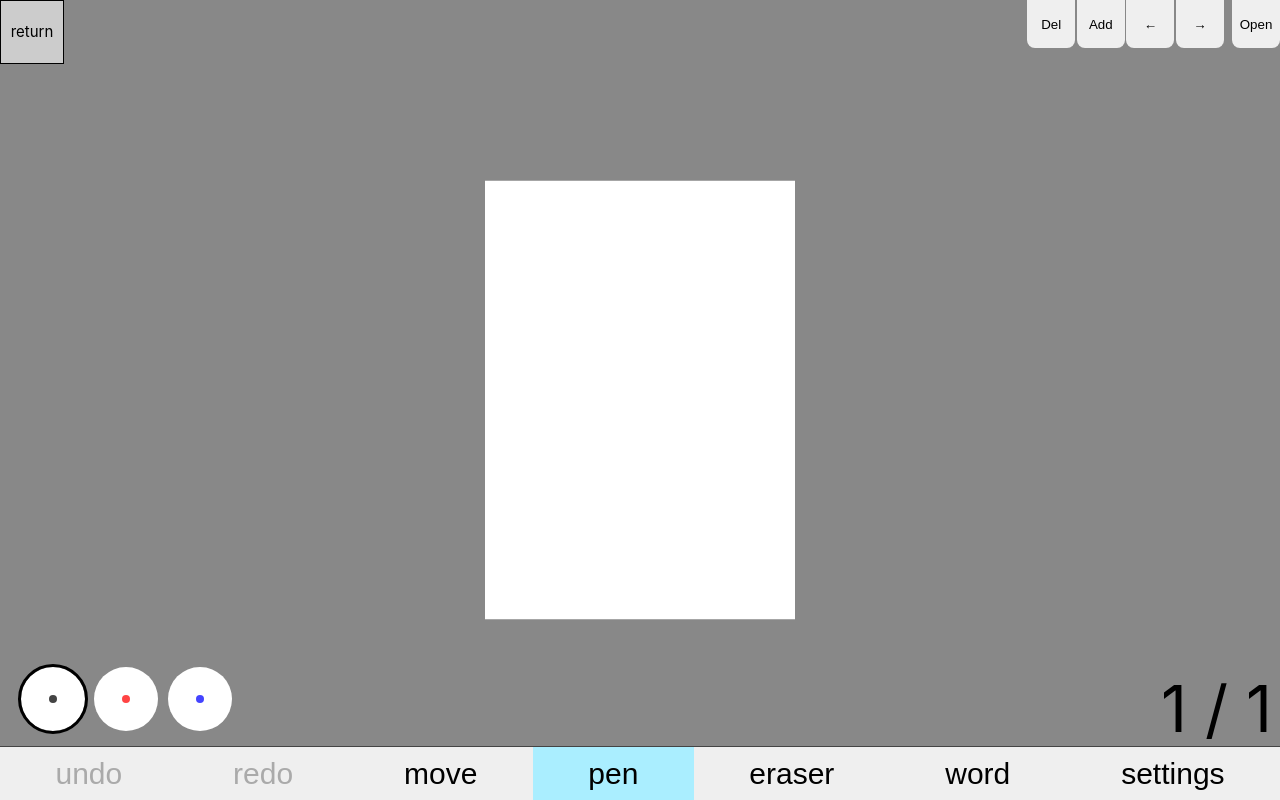
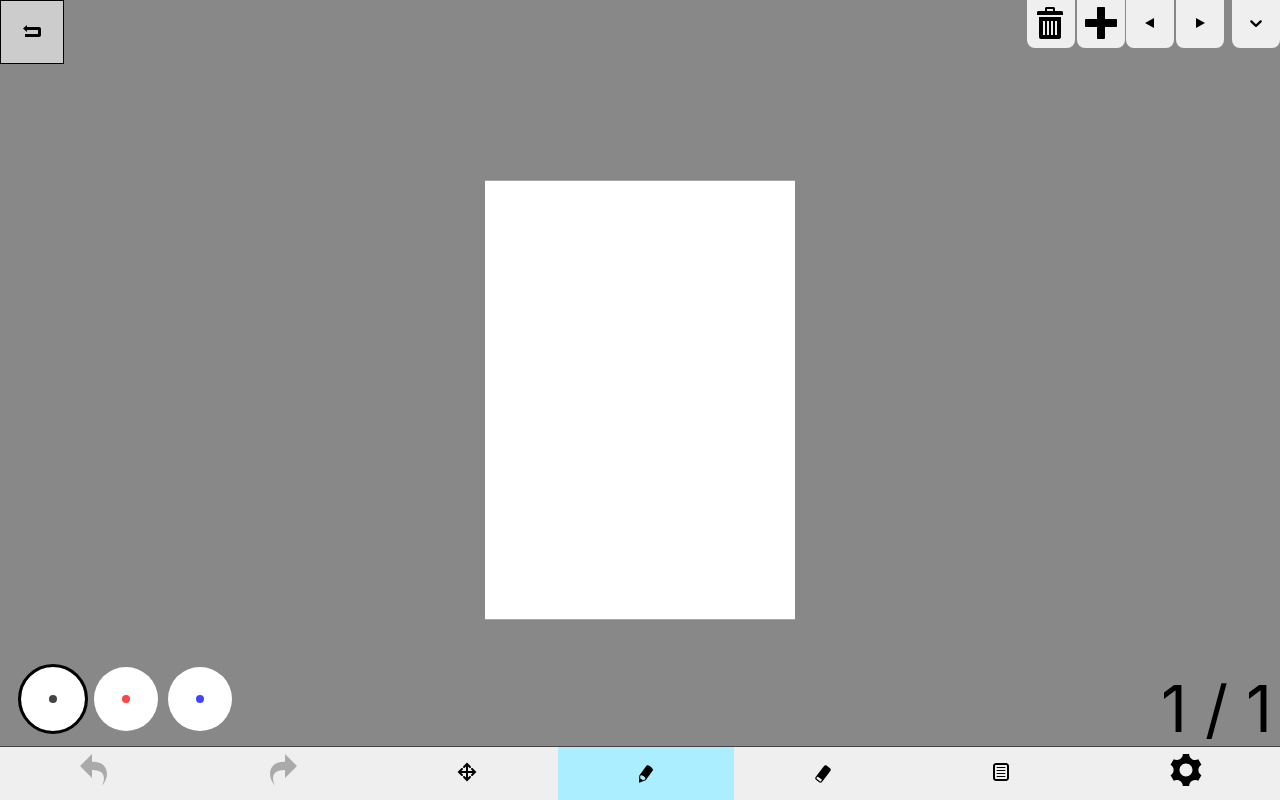
Before and after one commit to Kiterai/ComicSeeder, a Vue app in the folder frontend/: page / in a window 1280 px wide. Both pictures are taken after a click on the button "New Work". Built offline with nearby package versions, Linux system fonts and the light colour scheme.

Commit message:
アイコンの利用

```diff
--- a/frontend/src/components/workedit/PageEditTools.vue
+++ b/frontend/src/components/workedit/PageEditTools.vue
@@ -2,6 +2,13 @@
 import { useDrawMode } from '@/stores/drawMode';
 import { useDrawState } from '@/stores/drawState';
 import { useOpeHistory } from '@/stores/opeHistory';
+import IconUndo from '../icons/IconUndo.vue';
+import IconRedo from '../icons/IconRedo.vue';
+import IconMove from '../icons/IconMove.vue';
+import IconPencil from '../icons/IconPencil.vue';
+import IconEraser from '../icons/IconEraser.vue';
+import IconCog from '../icons/IconCog.vue';
+import IconDocument from '../icons/IconDocument.vue';
 
 const drawModeStore = useDrawMode();
 const drawStateStore = useDrawState();
@@ -39,7 +46,7 @@ const onClickSettings = () => {
         color: opeHistory.isUndoAvailable() ? '#000' : '#aaa'
       }"
     >
-      undo
+      <IconUndo />
     </button>
     <button
       :onclick="onClickRedo"
@@ -48,37 +55,39 @@ const onClickSettings = () => {
         color: opeHistory.isRedoAvailable() ? '#000' : '#aaa'
       }"
     >
-      redo
+      <IconRedo />
     </button>
     <button
       :onclick="onClickMove"
       :class="$style.tool"
       :dat-tool-active="drawModeStore.mode == 'move'"
     >
-      move
+      <IconMove />
     </button>
     <button
       :onclick="onClickPen"
       :class="$style.tool"
       :dat-tool-active="drawModeStore.mode == 'pen'"
     >
-      pen
+      <IconPencil />
     </button>
     <button
       :onclick="onClickEraser"
       :class="$style.tool"
       :dat-tool-active="drawModeStore.mode == 'eraser'"
     >
-      eraser
+      <IconEraser />
     </button>
     <button
       :onclick="onClickWord"
       :class="$style.tool"
       :dat-tool-active="drawModeStore.mode == 'word'"
     >
-      word
+      <IconDocument />
     </button>
-    <button :class="$style.tool" :onclick="onClickSettings">settings</button>
+    <button :class="$style.tool" :onclick="onClickSettings">
+      <IconCog />
+    </button>
   </div>
 </template>
 
--- a/frontend/src/components/workedit/PageList.vue
+++ b/frontend/src/components/workedit/PageList.vue
@@ -2,6 +2,12 @@
 import { usePageOperation } from '@/composables/usePageOperation';
 import { useDrawState } from '@/stores/drawState';
 import { ref } from 'vue';
+import IconBin from '../icons/IconBin.vue';
+import IconPlus from '../icons/IconPlus.vue';
+import IconTriangleLeft from '../icons/IconTriangleLeft.vue';
+import IconTriangleRight from '../icons/IconTriangleRight.vue';
+import IconChevronDown from '../icons/IconChevronDown.vue';
+import IconChevronUp from '../icons/IconChevronUp.vue';
 
 const drawState = useDrawState();
 const pageOperation = usePageOperation();
@@ -45,11 +51,20 @@ const onSelectPage = (e: MouseEvent) => {
       top: opened ? '10rem' : '0'
     }"
   >
-    <button :class="$style.button" :onclick="() => pageOperation.tryDeleteNowPage()">Del</button>
-    <button :class="$style.button" :onclick="() => pageOperation.tryAddPage()">Add</button>
-    <button :class="$style.button" :onclick="() => pageOperation.tryGotoLeftPage()">←</button>
-    <button :class="$style.button" :onclick="() => pageOperation.tryGotoRightPage()">→</button>
-    <button :class="[$style.button, $style.openButton]" :onclick="onSwitchOpened">Open</button>
+    <button :class="$style.button" :onclick="() => pageOperation.tryDeleteNowPage()">
+      <IconBin />
+    </button>
+    <button :class="$style.button" :onclick="() => pageOperation.tryAddPage()"><IconPlus /></button>
+    <button :class="$style.button" :onclick="() => pageOperation.tryGotoLeftPage()">
+      <IconTriangleLeft />
+    </button>
+    <button :class="$style.button" :onclick="() => pageOperation.tryGotoRightPage()">
+      <IconTriangleRight />
+    </button>
+    <button :class="[$style.button, $style.openButton]" :onclick="onSwitchOpened">
+      <IconChevronDown v-if="!opened" />
+      <IconChevronUp v-else />
+    </button>
   </div>
 </template>
 
@@ -88,6 +103,7 @@ const onSelectPage = (e: MouseEvent) => {
   position: fixed;
   right: 0;
   transition: 0.1s ease top;
+  display: flex;
 }
 .button {
   width: 3rem;
--- a/frontend/src/views/WorkEditView.vue
+++ b/frontend/src/views/WorkEditView.vue
@@ -1,4 +1,5 @@
 <script setup lang="ts">
+import IconBack from '@/components/icons/IconBack.vue';
 import WorkEdit from '@/components/workedit/WorkEdit.vue';
 import { useDrawState } from '@/stores/drawState';
 import { useWorkPages } from '@/stores/workPages';
@@ -20,7 +21,9 @@ onBeforeRouteLeave(async (to, from, next) => {
 </script>
 
 <template>
-  <RouterLink to="/works" :class="$style.menu">return</RouterLink>
+  <RouterLink to="/works" :class="$style.menu">
+    <IconBack />
+  </RouterLink>
 
   <WorkEdit></WorkEdit>
 </template>
```
